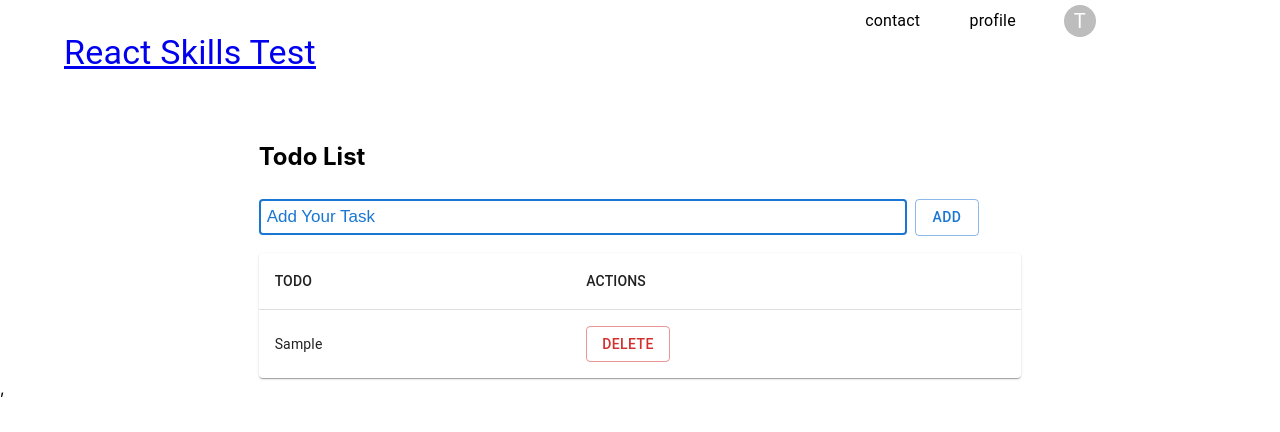
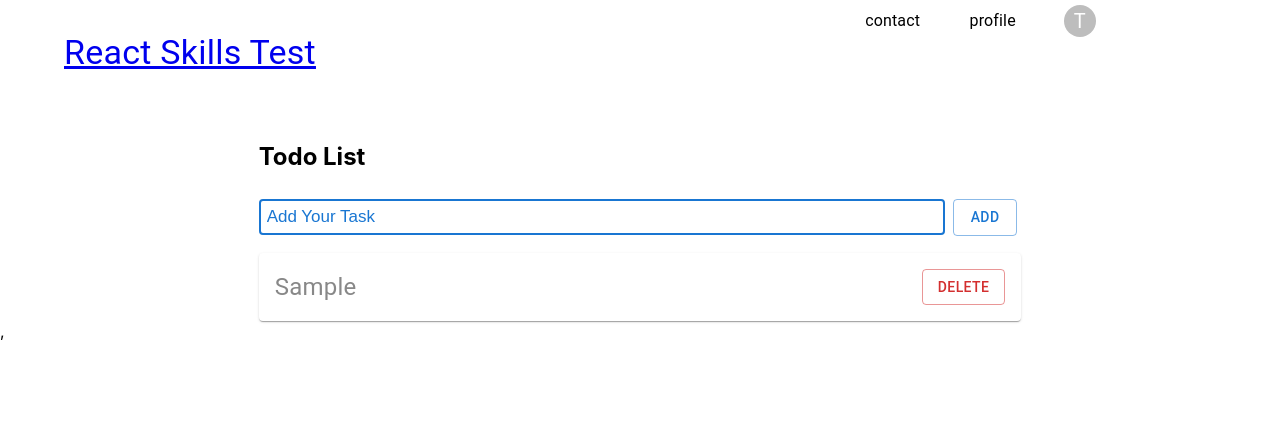
Before and after one commit to quakebob69/LTK_assessment1, a React (Create React App) app: page /todo in a window 1280 px wide. Both pictures are taken after typing "Sample" into the empty fields and a click on the button "ADD". Shown: the top 432 px of the page. Built offline with nearby package versions, Linux system fonts and the light colour scheme.

Commit message:
clean-up and styling

```diff
--- a/src/components/BasicTable.js
+++ b/src/components/BasicTable.js
@@ -16,23 +16,18 @@ export default function BasicTable() {
 
   return (
     <TableContainer component={Paper}>
-      <Table sx={{ minWidth: 650 }} aria-label="simple table">
-        <TableHead>
-          <TableRow>
-            <TableCell>TODO</TableCell>
-            <TableCell>ACTIONS</TableCell>
-          </TableRow>
-        </TableHead>
+      <Table sx={{ minWidth: 400 }} aria-label="simple table">
+        <TableHead />
         <TableBody>
           {rows.map((row, postIndex) => (
             <TableRow
               key={row.todo}
               sx={{ '&:last-child td, &:last-child th': { border: 0 } }}
             >
-              <TableCell component="th" scope="row">
+              <TableCell component="th" scope="row" sx={{ fontSize: '24px', color: '#888888' }}>
                 {row.todo}
               </TableCell>
-              <TableCell component="th" scope="row">
+              <TableCell component="th" scope="row" align="right">
                 <Button
                   variant="outlined"
                   color="error"
--- a/src/index.css
+++ b/src/index.css
@@ -13,7 +13,7 @@ code {
 }
 
 input[type=text] {
-  width: 85%;
+  width: 90%;
   padding: 6px;
   margin: 8px 8px 8px 0px;
   box-sizing: border-box;
```
